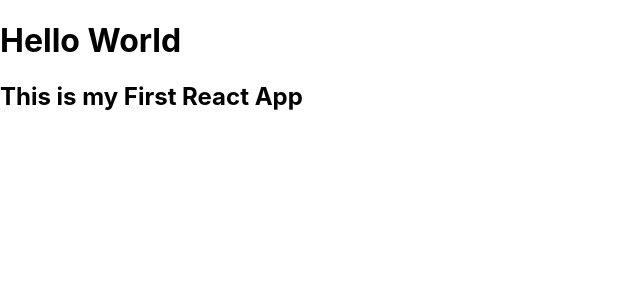
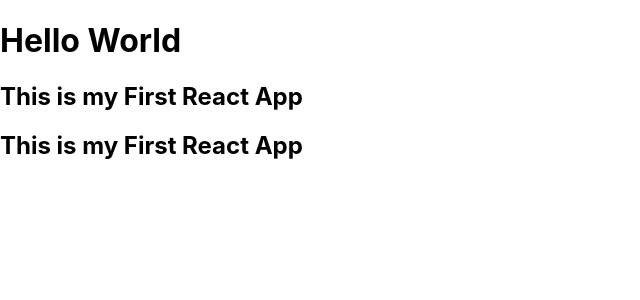
Before and after one commit to ameerhamza22/react-app, a React (Create React App) app: page / in a window 1280 px wide. Shown: the top 300 px of the page, without its empty margins (0-640 px from the left). Built offline with nearby package versions, Linux system fonts and the light colour scheme.

Commit message:
update app.js

```diff
--- a/src/App.js
+++ b/src/App.js
@@ -4,7 +4,9 @@
 function App() {
   return (
 <div><h1>Hello World</h1>
-<h2>This is my First React App</h2></div>
+<h2>This is my First React App</h2>
+<h2>This is my First React App</h2>
+</div>
   );
 }
 
```
